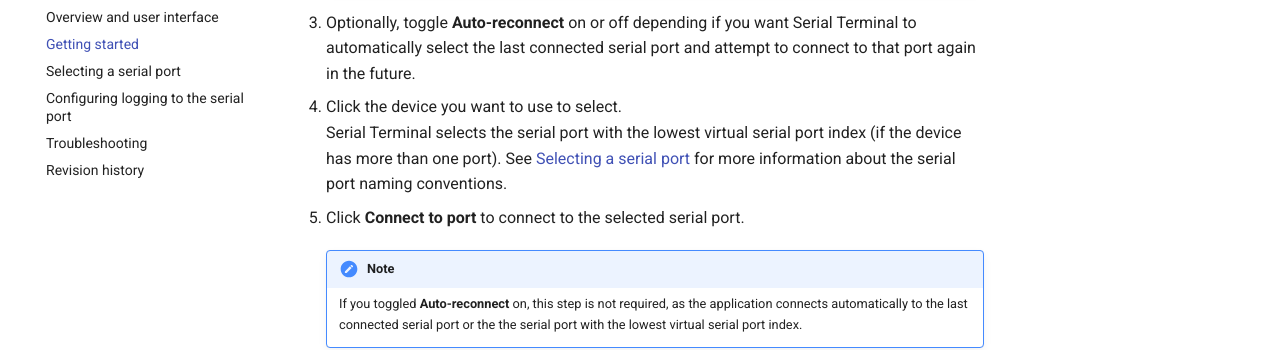
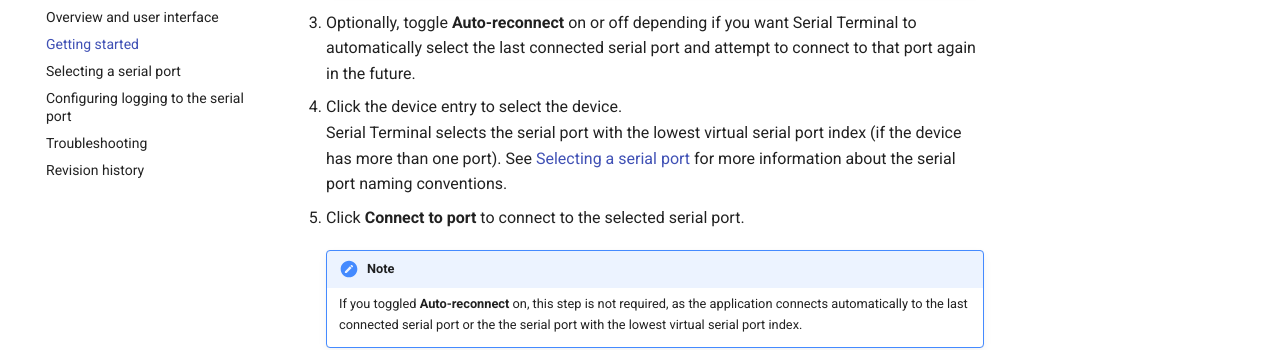
Before and after one commit to NordicSemiconductor/pc-nrfconnect-serial-terminal, an MkDocs documentation site: the page built from doc/docs/connecting.md, in a window 1280 px wide and 900 px high, scrolled down 701 px. Shown: the part 163-513 px from the top of the window. Built offline with MkDocs 1.6.1 and Material for MkDocs 9.7.7, drawn with Linux system fonts in a browser that asks for light colours.

Commit message:
edit from Kyle and Slava
Signed-off-by: Grzegorz Ferenc <Grzegorz.Ferenc@nordicsemi.no>

```diff
--- a/doc/docs/connecting.md
+++ b/doc/docs/connecting.md
@@ -14,7 +14,7 @@ To start using Serial Terminal:
 
 1. Optionally, toggle **Auto-reconnect** on or off depending if you want Serial Terminal to automatically select the last connected serial port and attempt to connect to that port again in the future.
 
-1. Click the device you want to use to select.</br>
+1. Click the device entry to select the device.</br>
    Serial Terminal selects the serial port with the lowest virtual serial port index (if the device has more than one port). See [Selecting a serial port](selecting_serial_port.md) for more information about the serial port naming conventions.
 
 1. Click **Connect to port** to connect to the selected serial port.
```
